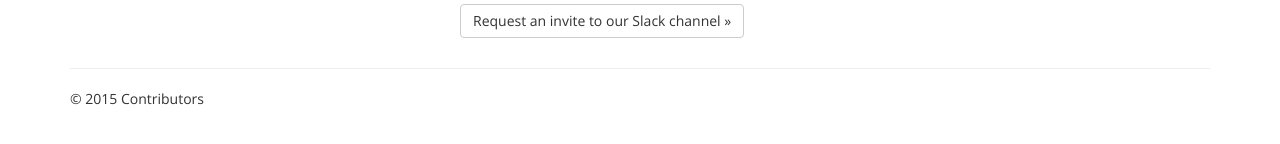
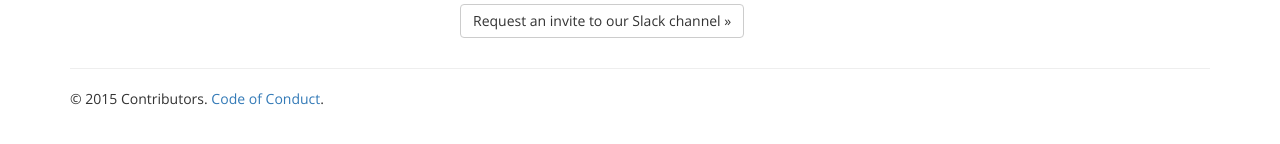
Before and after one commit to techcorridorio/techcorridorio.github.io, a Jekyll site: the page built from index.html, in a window 1280 px wide. Shown: the part 611-755 px from the top of the page. Built offline with Jekyll 4.4.1, drawn with Linux system fonts in a browser that asks for light colours; nearby versions of some CDN libraries.

Commit message:
Link to Code of Conduct in footer

```diff
--- a/_layouts/default.html
+++ b/_layouts/default.html
@@ -58,7 +58,7 @@
             <hr>
 
             <footer>
-                <p>&copy; {{ site.time | date: '%Y' }} Contributors</p>
+                <p>&copy; {{ site.time | date: '%Y' }} Contributors.  <a href="/code-of-conduct.html">Code of Conduct</a>.</p>
             </footer>
         </div>
         <script src="//ajax.googleapis.com/ajax/libs/jquery/1.11.2/jquery.min.js"></script>
```
